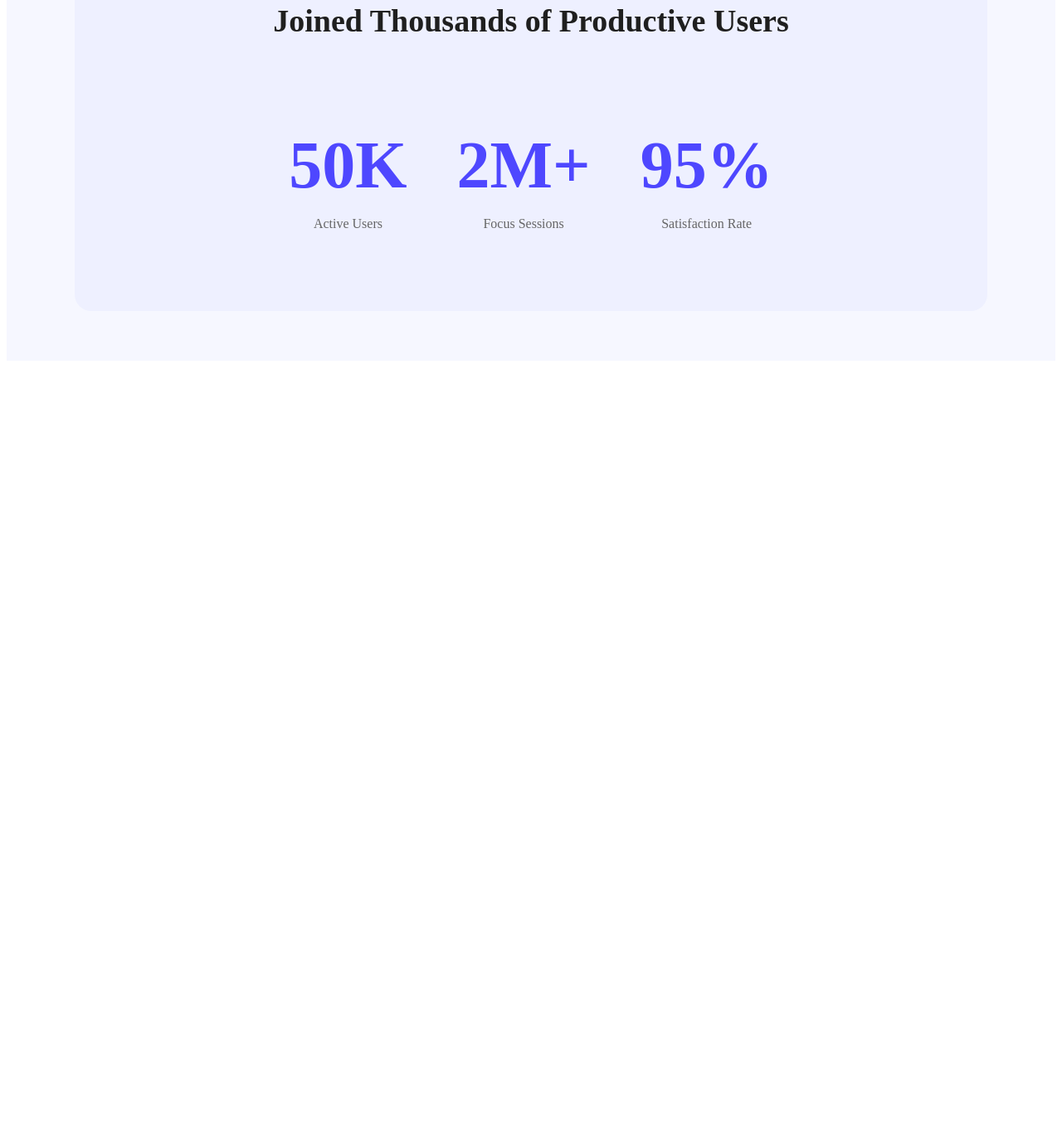
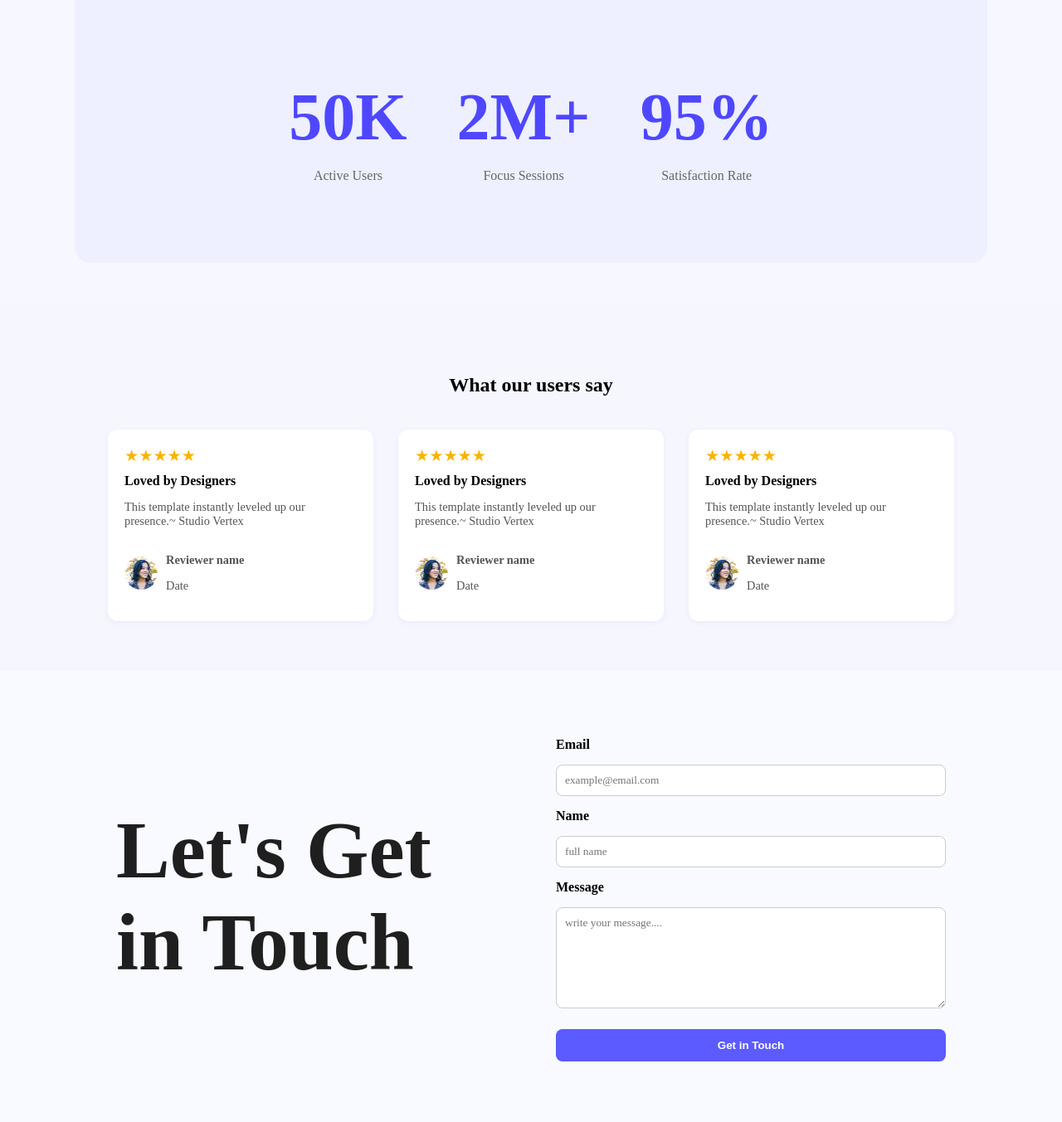
Before and after one commit to istiaq-71/First-assignment-project, a plain HTML site: page index.html in a window 1280 px wide. Shown: the part 1447-2800 px from the top of the page at 83% size. Before the commit the page ends 1890 px from the top, so only its background shows below. Drawn offline with Linux system fonts and the light colour scheme.

Commit message:
get in touch,feedback and footer section added

```diff
--- a/index.html
+++ b/index.html
@@ -56,6 +56,84 @@
     </div>
   </div>
 </section>
+<!-- Users’ Feedback Section -->
+<section class="feedback-section">
+  <h3>What our users say</h3>
+  <div class="feedback-cards">
+    <div class="feedback-card">
+      <div class="stars">★★★★★</div>
+      <h4>Loved by Designers</h4>
+      <p>This template instantly leveled up our presence.~ Studio Vertex</p>
+      <div class="reviewer">
+        <img src="images/avatar.png" alt="Reviewer" />
+        <div>
+          <p class="name">Reviewer name</p>
+          <p class="date">Date</p>
+        </div>
+      </div>
+    </div>
+    <!-- Repeat card -->
+    <div class="feedback-card">
+      <div class="stars">★★★★★</div>
+      <h4>Loved by Designers</h4>
+      <p>This template instantly leveled up our presence.~ Studio Vertex</p>
+      <div class="reviewer">
+        <img src="images/avatar.png" alt="Reviewer" />
+        <div>
+          <p class="name">Reviewer name</p>
+          <p class="date">Date</p>
+        </div>
+      </div>
+    </div>
+    <div class="feedback-card">
+      <div class="stars">★★★★★</div>
+      <h4>Loved by Designers</h4>
+      <p>This template instantly leveled up our presence.~ Studio Vertex</p>
+      <div class="reviewer">
+        <img src="images/avatar.png" alt="Reviewer" />
+        <div>
+          <p class="name">Reviewer name</p>
+          <p class="date">Date</p>
+        </div>
+      </div>
+    </div>
+  </div>
+</section>
+
+<section class="contact-section">
+  <div class="contact-container">
+    <div class="contact-title">
+      <h2>Let's Get in Touch</h2>
+    </div>
+    <form class="contact-form">
+      <label>Email</label>
+      <input type="email" placeholder="example@email.com" />
+
+      <label>Name</label>
+      <input type="text" placeholder="full name" />
+
+      <label>Message</label>
+      <textarea placeholder="write your message...."></textarea>
+
+      <button type="submit">Get in Touch</button>
+    </form>
+  </div>
+</section>
+
+
+<!-- Footer Section -->
+<footer class="footer">
+  <!-- <h2 class="footer-logo">LOGO</h2> -->
+   <img class="logo2" src="images/logo.png" alt="logo">
+  <p>Ready to elevate your online presence? Contact us today to discuss your project and discover how we can bring your vision to life.</p>
+  <div class="footer-links">
+    <a href="#">Home</a>
+    <a href="#">About</a>
+    <a href="#">How it works</a>
+    <a href="#">Services</a>
+  </div>
+</footer>
+
 
 </body>
 </html>
--- a/styles/styles.css
+++ b/styles/styles.css
@@ -2,8 +2,11 @@
 .raleway-bold {
   font-family: "Raleway", sans-serif;
   font-optical-sizing: auto;
-  font-weight: <weight>;
   font-style: normal;
+}
+body{
+    margin: 0;
+  padding: 0;
 }
 
 .navbar{
@@ -12,25 +15,27 @@
     background-position: center;
     background-repeat: no-repeat;
     height: 100vh;
-    padding: 20px 40px;
+
     flex-direction: column;
     justify-content: space-between;
 }
 /* Top bar logo and sign up */
 .top-bar {
-  display: flex;
-  justify-content: space-between;
-  align-items: center;
+    display: flex;
+    justify-content: space-between;
+    align-items: center;
+    padding: 0 150px;
 }
 
 
 .logo {
-  height: 300px;
+  margin-top: 15px;
+  display: block;
 }
 
 /* Sign up button */
 .signup-btn {
-  padding: 10px 20px;
+  padding: 12px 36px;
   background-color: #4E47FF;
   border: none;
   border-radius: 8px;
@@ -42,20 +47,20 @@
 /* banner content */
 .banner-content {
   text-align: center;
-  margin-top: auto;
+  margin-top: 150px;
   margin-bottom: 100px;
 }
 
 .banner-content h1 {
-  font-size: 2.5rem;
+  font-size: 65px;
   font-weight: 700;
   margin-bottom: 30px;
   color: #252432;
 }
 
 .focus-btn {
-  padding: 12px 25px;
-  font-size: 1rem;
+  padding: 12px 36px;
+  font-size: 16px;
   background-color: #4E47FF;
   border: none;
   border-radius: 8px;
@@ -81,7 +86,7 @@
 }
 
 .text-content h2 {
-  font-size: 2rem;
+  font-size: 42px;
   font-weight: 700;
   color: #1f1f1f;
   margin-bottom: 15px;
@@ -95,7 +100,7 @@
 
 .preview-btn {
   padding: 10px 20px;
-  background-color: #5b5bff;
+  background-color: #4E47FF;
   color: #fff;
   border: none;
   border-radius: 8px;
@@ -108,18 +113,10 @@
 }
 
 /* Productive Users Section */
-.users-section {
-  background-color: #eef0ff;
-  padding: 60px 20px;
-  display: flex;
-  width:
-
-
-}
 
 .users-section {
   background-color: #f5f6ffd7;
-  padding: 60px 20px;
+  padding: 50px 80px;
   display: flex;
   justify-content: center;
 }
@@ -158,3 +155,164 @@
   font-size: 1rem;
   color: #666;
 }
+/* Feedback Section */
+.feedback-section {
+  background-color: #f5f6ff;
+  padding: 60px 20px;
+  text-align: center;
+}
+
+.feedback-section h3 {
+  font-size: 1.5rem;
+  font-weight: 700;
+  margin-bottom: 40px;
+}
+
+.feedback-cards {
+  display: flex;
+  justify-content: center;
+  gap: 30px;
+  flex-wrap: wrap;
+}
+
+.feedback-card {
+  background-color: #fff;
+  border-radius: 12px;
+  padding: 20px;
+  max-width: 280px;
+  box-shadow: 0 2px 8px rgba(0,0,0,0.05);
+  text-align: left;
+}
+
+.feedback-card .stars {
+  color: #f8b400;
+  font-size: 1.2rem;
+}
+
+.feedback-card h4 {
+  margin: 10px 0 5px;
+  font-size: 1rem;
+  font-weight: 700;
+}
+
+.feedback-card p {
+  font-size: 0.9rem;
+  color: #555;
+}
+
+.reviewer {
+  display: flex;
+  align-items: center;
+  margin-top: 15px;
+  gap: 10px;
+}
+
+.reviewer img {
+  width: 40px;
+  height: 40px;
+  border-radius: 50%;
+}
+
+.name {
+  font-weight: 600;
+  font-size: 0.9rem;
+}
+
+.date {
+  font-size: 0.8rem;
+  color: #888;
+}
+
+.contact-section {
+  background-color: #f9faff;
+  padding: 80px 20px;
+  display: flex;
+  justify-content: center;
+}
+
+.contact-container {
+  display: flex;
+  justify-content: space-between;
+  align-items: flex-start;
+  gap: 60px;
+  max-width: 1000px;
+  width: 100%;
+  flex-wrap: wrap;
+  background-color: #f9faff;
+}
+
+.contact-title {
+  flex: 1;
+  min-width: 250px;
+}
+
+.contact-title h2 {
+  font-size: 97px;
+  font-weight: 700;
+  color: #1f1f1f;
+}
+
+.contact-form {
+  flex: 1;
+  display: flex;
+  flex-direction: column;
+  gap: 15px;
+  min-width: 300px;
+}
+
+.contact-form label {
+  font-weight: 600;
+}
+
+.contact-form input,
+.contact-form textarea {
+  padding: 10px;
+  border: 1px solid #ccc;
+  border-radius: 8px;
+  font-family: inherit;
+}
+
+.contact-form textarea {
+  resize: vertical;
+  min-height: 100px;
+}
+
+.contact-form button {
+  background-color: #5b5bff;
+  color: white;
+  border: none;
+  border-radius: 8px;
+  padding: 12px;
+  font-weight: 600;
+  cursor: pointer;
+  margin-top: 10px;
+}
+
+
+/* Footer */
+.footer {
+  text-align: center;
+  padding: 60px 20px;
+  background-color: #fff;
+}
+
+.footer p {
+  max-width: 600px;
+  margin: 0 auto 20px;
+  color: #555;
+  font-size: 0.9rem;
+}
+
+.footer-links {
+  display: flex;
+  justify-content: center;
+  gap: 20px;
+  flex-wrap: wrap;
+}
+
+.footer-links a {
+  color: #5b5bff;
+  text-decoration: none;
+  font-weight: 500;
+  font-size: 0.95rem;
+}
```
Also changed, not shown: images/logo.png.
